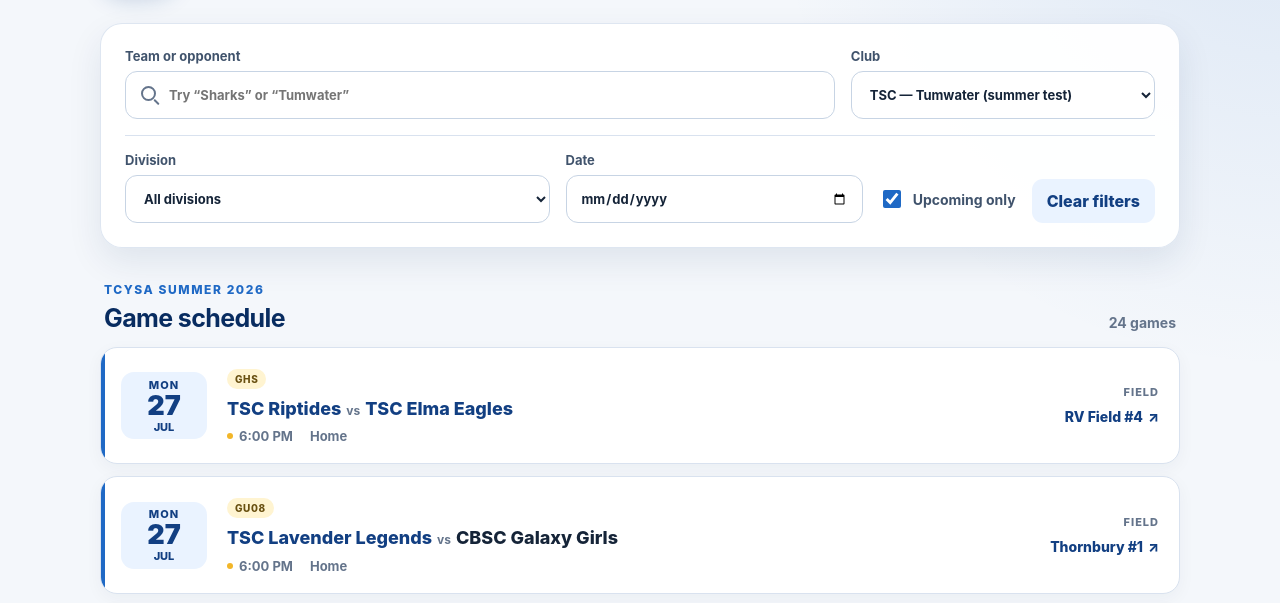
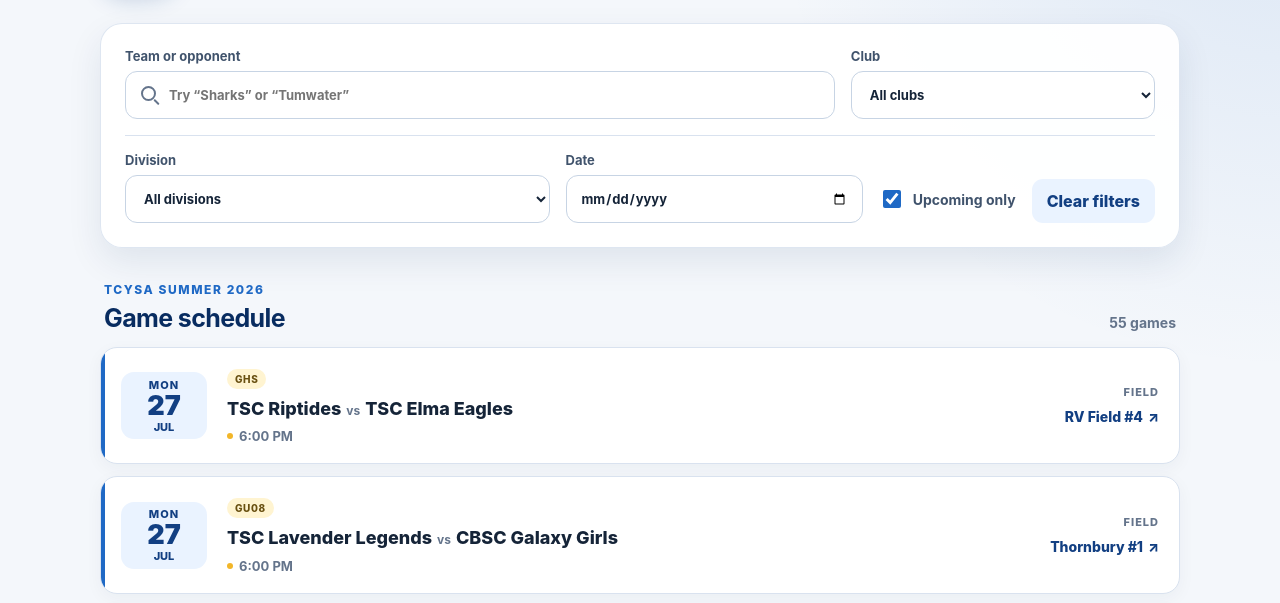
Before and after one commit to eddiexgarcia/rysc-schedule, a website: page index.html in a window 1280 px wide. Shown: the part 142-745 px from the top of the page. Drawn offline with Linux system fonts and the light colour scheme.

Commit message:
Add files via upload

```diff
--- a/app.js
+++ b/app.js
@@ -1,7 +1,15 @@
 "use strict";
 
 const DATA_URL = "data/games.json";
-const DEFAULT_CLUB = "TSC";
+const DEFAULT_CLUB = "";
+const CLUB_NAMES = {
+  CBSC: "Chinqually Booters",
+  CeYSC: "Centralia",
+  OUSC: "Olympia United",
+  RYSC: "Rochester",
+  TeYSC: "Tenino",
+  TSC: "Tumwater"
+};
 
 const elements = {
   search: document.querySelector("#search"),
@@ -120,8 +128,10 @@ function createGameCard(game, selectedClub) {
   time.append(document.createTextNode(game.timeLabel));
   meta.append(time);
 
-  const side = clubFromTeam(game.home) === selectedClub ? "Home" : "Away";
-  addText(meta, "span", "", side);
+  if (selectedClub) {
+    const side = clubFromTeam(game.home) === selectedClub ? "Home" : "Away";
+    addText(meta, "span", "", side);
+  }
   if (game.cancelled) addText(meta, "span", "cancelled-label", "Cancelled");
   main.append(meta);
 
@@ -150,7 +160,7 @@ function filterGames() {
   const date = elements.date.value;
 
   return schedule.filter((game) => {
-    const clubMatch = clubFromTeam(game.home) === club || clubFromTeam(game.away) === club;
+    const clubMatch = !club || clubFromTeam(game.home) === club || clubFromTeam(game.away) === club;
     const searchMatch = !query || normalize([
       game.home,
       game.away,
@@ -172,7 +182,11 @@ function render() {
   elements.count.textContent = `${games.length} ${games.length === 1 ? "game" : "games"}`;
 
   const url = new URL(window.location.href);
-  url.searchParams.set("club", selectedClub);
+  if (selectedClub) {
+    url.searchParams.set("club", selectedClub);
+  } else {
+    url.searchParams.delete("club");
+  }
   window.history.replaceState({}, "", url);
 }
 
@@ -189,7 +203,10 @@ function populateFilters() {
     clubFromTeam(game.away)
   ]))].filter(Boolean).sort();
   clubs.forEach((club) => {
-    if (!knownClubs.has(club)) elements.club.add(new Option(club, club));
+    if (!knownClubs.has(club)) {
+      const name = CLUB_NAMES[club];
+      elements.club.add(new Option(name ? `${club} — ${name}` : club, club));
+    }
   });
 }
 
--- a/index.html
+++ b/index.html
@@ -38,8 +38,13 @@
         <label class="field">
           <span>Club</span>
           <select id="club" aria-label="Filter by club">
+            <option value="" selected>All clubs</option>
+            <option value="CBSC">CBSC — Chinqually Booters</option>
+            <option value="CeYSC">CeYSC — Centralia</option>
+            <option value="OUSC">OUSC — Olympia United</option>
             <option value="RYSC">RYSC — Rochester</option>
-            <option value="TSC" selected>TSC — Tumwater (summer test)</option>
+            <option value="TeYSC">TeYSC — Tenino</option>
+            <option value="TSC">TSC — Tumwater</option>
           </select>
         </label>
       </div>
```
